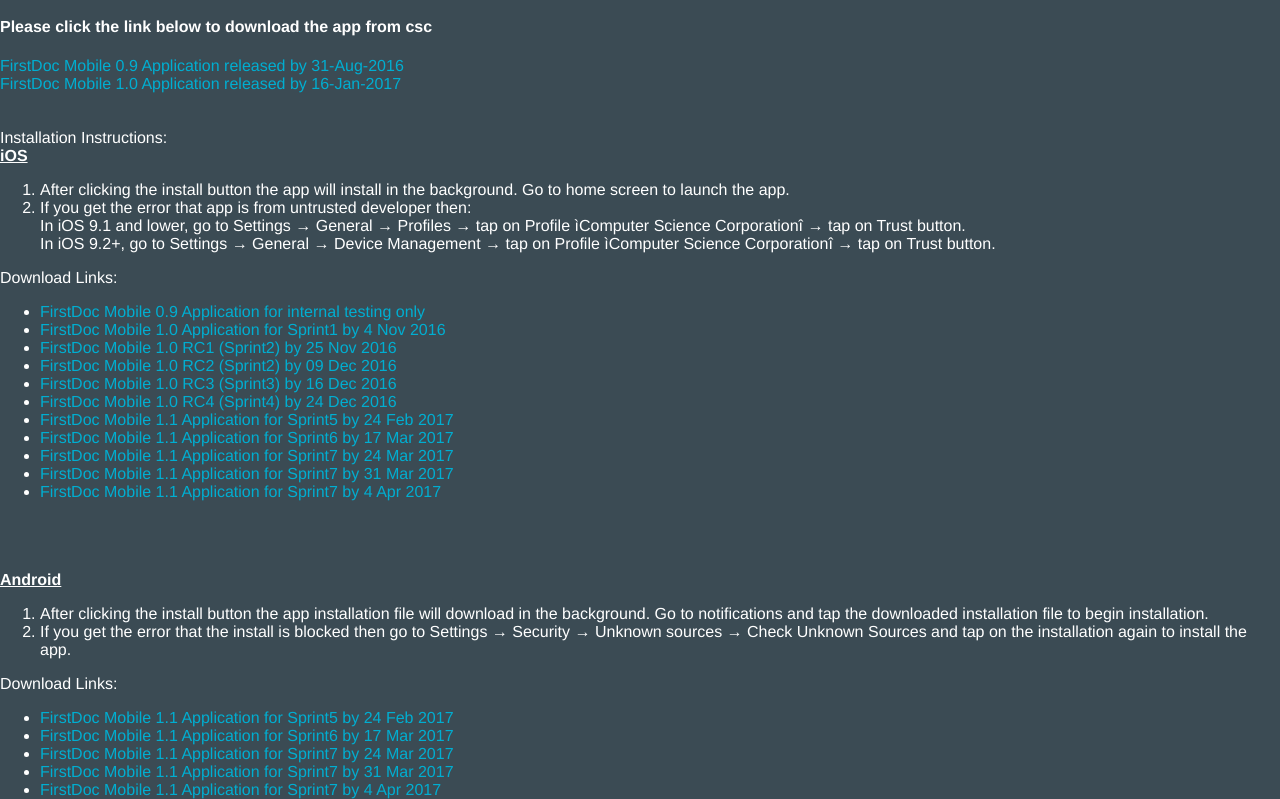
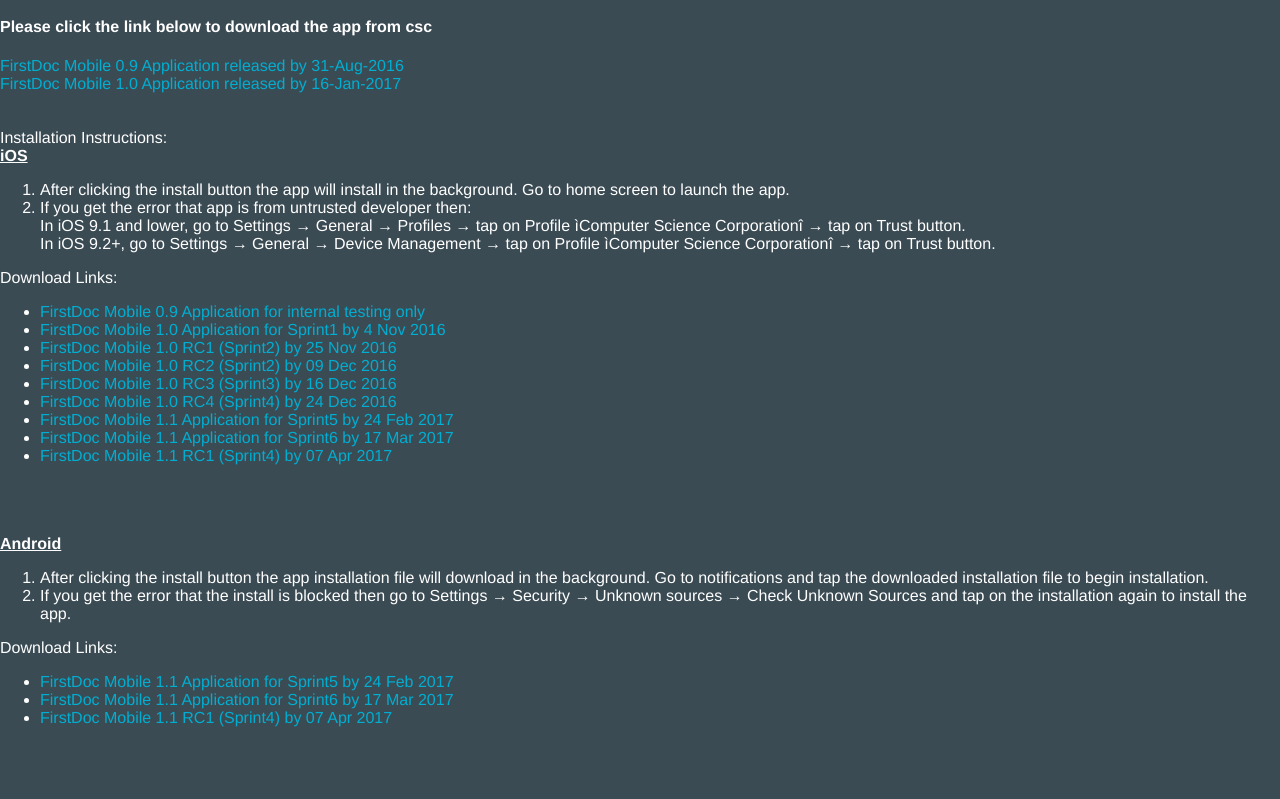
Before and after one commit to snguyen39/cscfirstdoc-1480572980155, a website: page views/index.html in a window 1280 px wide. Shown: the part 220-1019 px from the top of the page. After the commit the page ends 947 px from the top, so only its background shows below. Drawn offline with Linux system fonts and the light colour scheme.

Commit message:
Update index.html

```diff
--- a/views/index.html
+++ b/views/index.html
@@ -42,9 +42,7 @@
  	<li><a href="itms-services://?action=download-manifest&url=https://cscfirstdoc.mybluemix.net/build/FirstDocMobileSprint4Rc4Branch.plist">FirstDoc Mobile 1.0 RC4 (Sprint4) by 24 Dec 2016</a></li>
 	<li><a href="itms-services://?action=download-manifest&url=https://cscfirstdoc.mybluemix.net/build/FirstDocMobileSprint5RC1.plist">FirstDoc Mobile 1.1 Application for Sprint5 by 24 Feb 2017</a></li>
 	<li><a href="itms-services://?action=download-manifest&url=https://cscfirstdoc.mybluemix.net/build/FirstDocMobileSprint6RC2.plist">FirstDoc Mobile 1.1 Application for Sprint6 by 17 Mar 2017</a></li>
-	<li><a href="itms-services://?action=download-manifest&url=https://cscfirstdoc.mybluemix.net/build/FirstDocMobileSprint7RC1.plist">FirstDoc Mobile 1.1 Application for Sprint7 by 24 Mar 2017</a></li>
-	<li><a href="itms-services://?action=download-manifest&url=https://cscfirstdoc.mybluemix.net/build/FirstDocMobileSprint7RC2.plist">FirstDoc Mobile 1.1 Application for Sprint7 by 31 Mar 2017</a></li>
-	<li><a href="itms-services://?action=download-manifest&url=https://cscfirstdoc.mybluemix.net/build/FirstDocMobileSprint7RC3.plist">FirstDoc Mobile 1.1 Application for Sprint7 by 4 Apr 2017</a></li>
+	<li><a href="itms-services://?action=download-manifest&url=https://cscfirstdoc.mybluemix.net/build/FirstDocMobileSprint7RC1.plist">FirstDoc Mobile 1.1 RC1 (Sprint4) by 07 Apr 2017</a></li>
 	</ul>
 
 	<br>
@@ -63,9 +61,7 @@
 	<ul>
 	<li><a href="https://cscfirstdoc.mybluemix.net/build/FirstDocMobileSprint5RC1.apk">FirstDoc Mobile 1.1 Application for Sprint5 by 24 Feb 2017</a></li>
 	<li><a href="https://cscfirstdoc.mybluemix.net/build/FirstDocMobileSprint6RC2.apk">FirstDoc Mobile 1.1 Application for Sprint6 by 17 Mar 2017</a></li>
-	<li><a href="https://cscfirstdoc.mybluemix.net/build/FirstDocMobileSprint7RC1.apk">FirstDoc Mobile 1.1 Application for Sprint7 by 24 Mar 2017</a></li>
-	<li><a href="https://cscfirstdoc.mybluemix.net/build/FirstDocMobileSprint7RC2.apk">FirstDoc Mobile 1.1 Application for Sprint7 by 31 Mar 2017</a></li>
-	<li><a href="https://cscfirstdoc.mybluemix.net/build/FirstDocMobileSprint7RC3.apk">FirstDoc Mobile 1.1 Application for Sprint7 by 4 Apr 2017</a></li>
+	<li><a href="https://cscfirstdoc.mybluemix.net/build/FirstDocMobileSprint7RC1.apk">FirstDoc Mobile 1.1 RC1 (Sprint4) by 07 Apr 2017</a></li>
 	</ul>
     </div>
     <script type="text/javascript" src="scripts/detect.js"></script>
```
